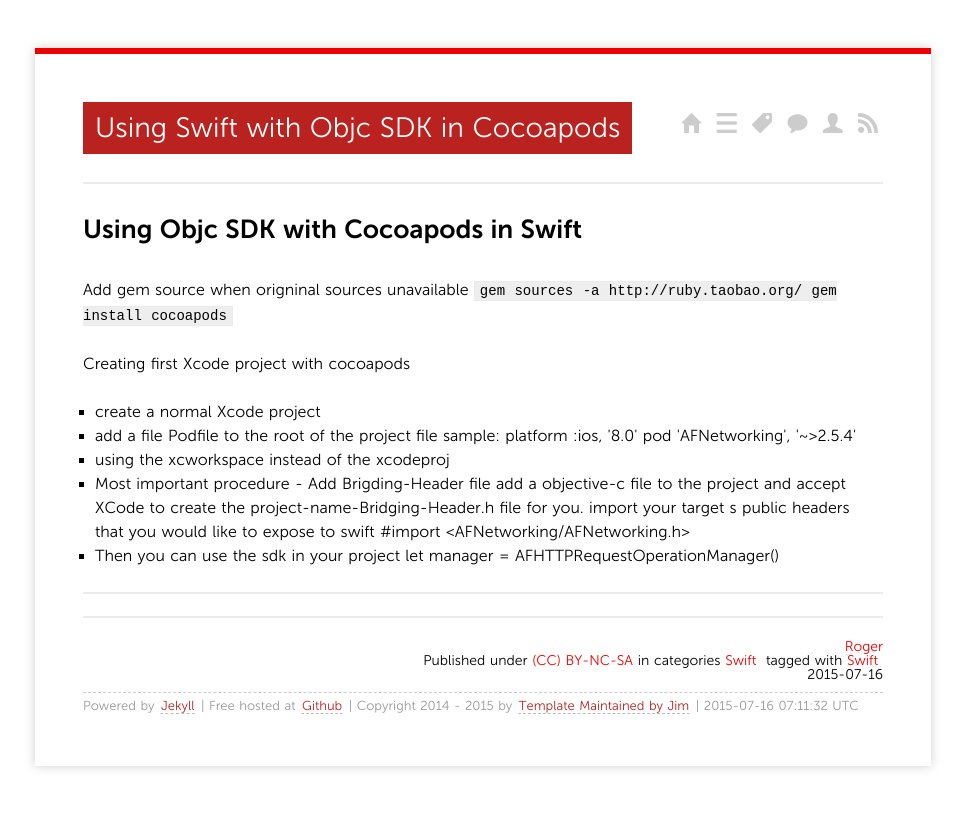
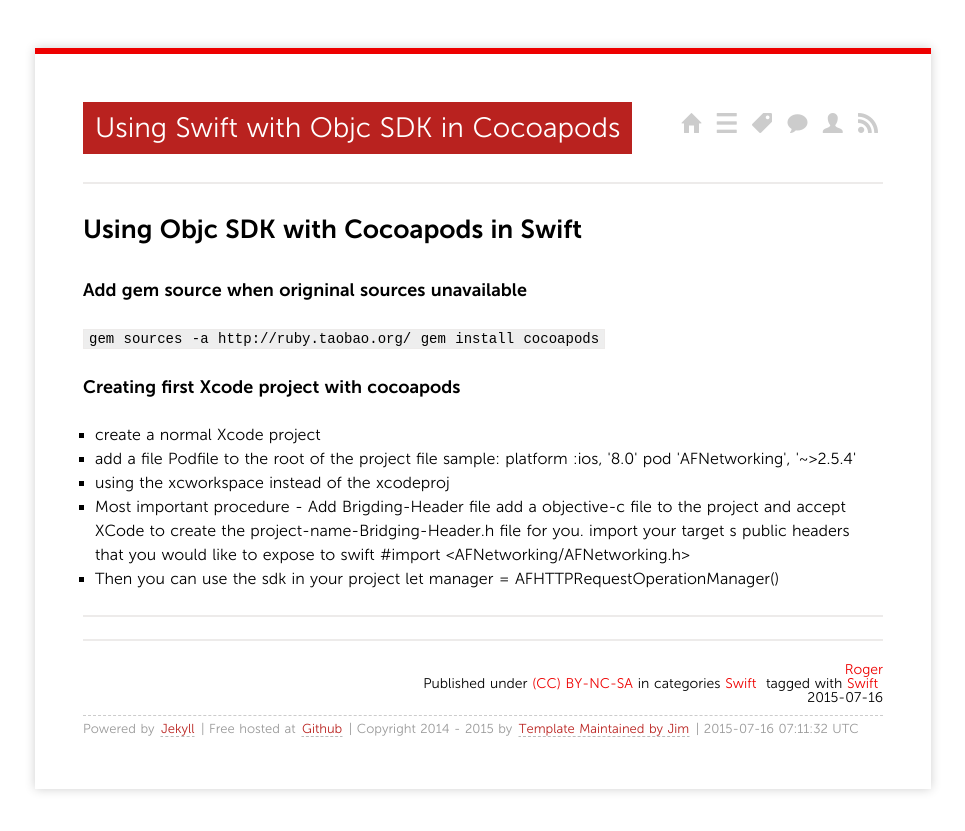
Before and after one commit to TJRoger/tjroger.github.io, a Jekyll site: the page built from _posts/2015/2015-07-16-Using-Objective-C-SDK-in-Swift-with-Cocoapods.md, in a window 1280 px wide. Shown: the top 831 px of the page, without its empty margins (157-1122 px from the left). Built offline with Jekyll 4.4.1, drawn with Linux system fonts in a browser that asks for light colours; nearby versions of some CDN libraries; Markdown is read by kramdown in place of the engine named in the settings; comment, search, counter and statistics services are not loaded.

```diff
--- a/_posts/2015/2015-07-16-Using-Objective-C-SDK-in-Swift-with-Cocoapods.md
+++ b/_posts/2015/2015-07-16-Using-Objective-C-SDK-in-Swift-with-Cocoapods.md
@@ -10,11 +10,11 @@ tags:
 
 
 ## Using Objc SDK with Cocoapods in Swift
-Add gem source when origninal sources unavailable
+### Add gem source when origninal sources unavailable
 `gem sources -a http://ruby.taobao.org/
 gem install cocoapods`
 
-Creating first Xcode project with cocoapods
+### Creating first Xcode project with cocoapods
 * create a normal Xcode project
 * add a file `Podfile` to the root of the project
 file sample:
```
